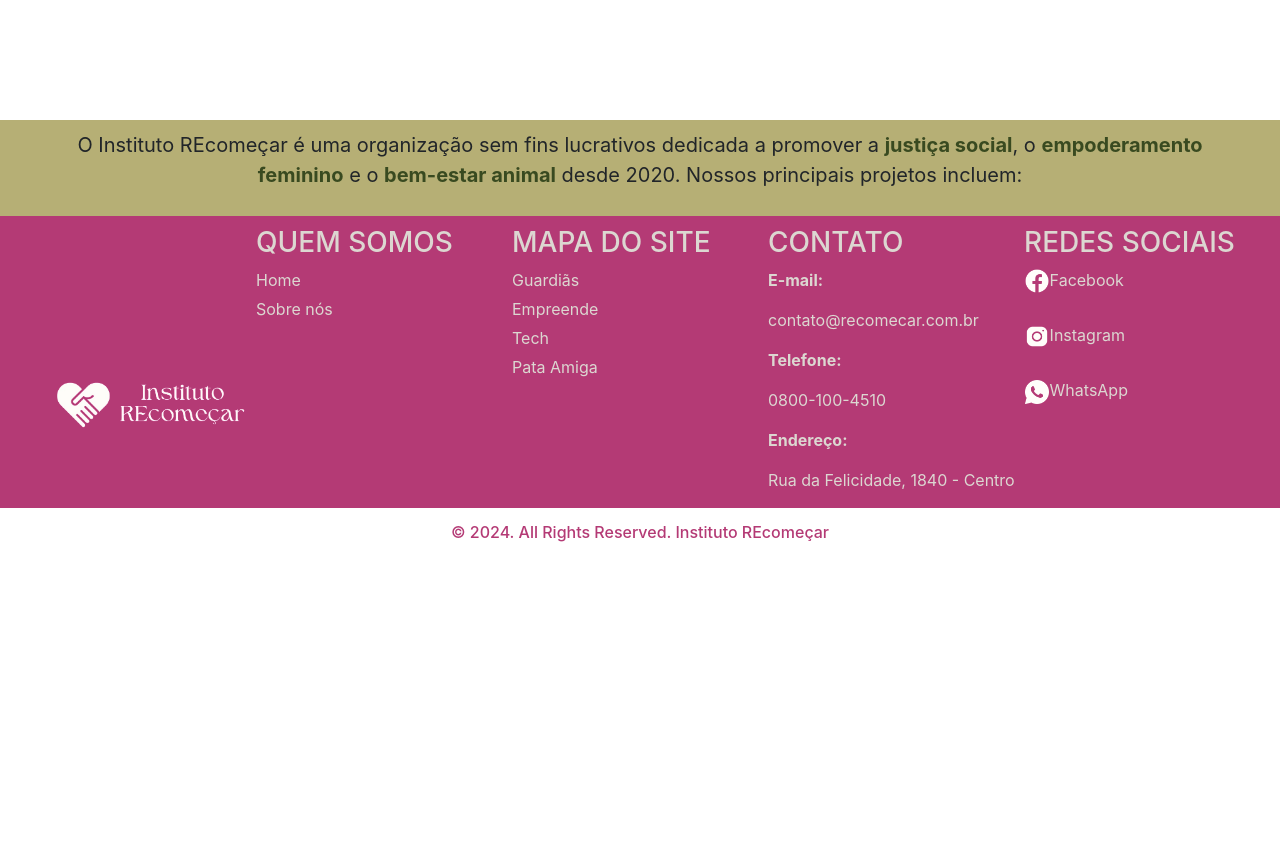
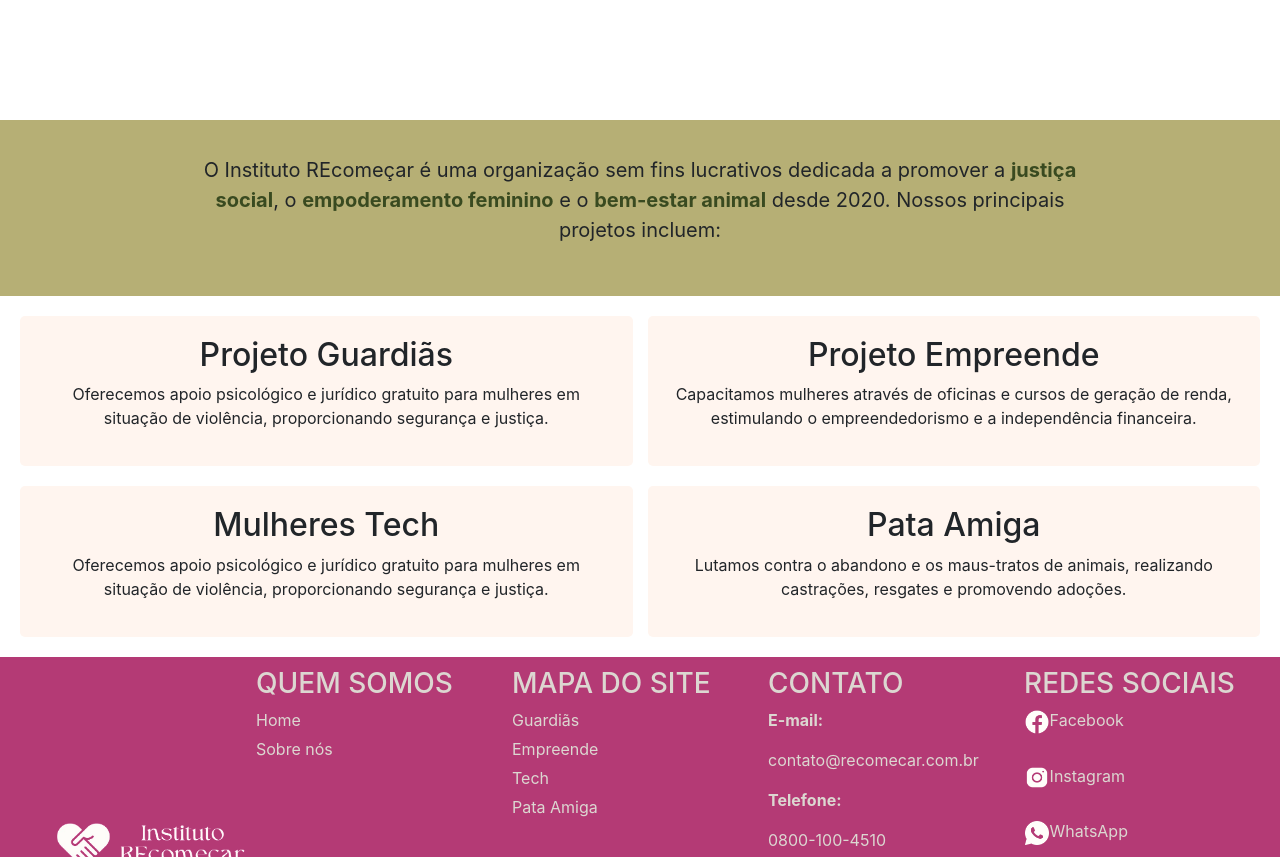
Before and after one commit to FabioCantuario/Proz_Equipe5, a plain HTML site: page index.html in a window 1280 px wide. Shown: the part 640-1497 px from the top of the page. Before the commit the page ends 1205 px from the top, so only its background shows below. Drawn offline with nearby package versions, Linux system fonts and the light colour scheme.

Commit message:
Adicionando resumo dos projetos na main

```diff
--- a/index.html
+++ b/index.html
@@ -63,6 +63,35 @@
             <p>O Instituto REcomeçar é uma organização sem fins lucrativos dedicada a promover a <strong class="negrito-verde">justiça social</strong>, o <strong class="negrito-verde">empoderamento feminino</strong> e o <strong class="negrito-verde">bem-estar animal</strong> desde 2020. Nossos principais projetos incluem:</p>
         </div>
 
+        <div class="resumo-projetos">
+            <div class="linhaUm-projetos">
+                <div class="projetoUm">
+                    <h2>Projeto Guardiãs</h2>
+                    <p>Oferecemos apoio psicológico e jurídico gratuito para mulheres em situação de violência, proporcionando segurança e justiça.</p>
+                </div>
+
+                <div class="projetoDois">
+                    <h2>Projeto Empreende</h2>
+                    <p>Capacitamos mulheres através de oficinas e cursos de geração de renda, estimulando o empreendedorismo e a independência financeira.</p>
+                </div>
+
+            </div>
+
+            <div class="linhaDois-projetos">
+                <div class="projetoTres">
+                    <h2>Mulheres Tech</h2>
+                    <p>Oferecemos apoio psicológico e jurídico gratuito para mulheres em situação de violência, proporcionando segurança e justiça.</p>
+                </div>
+
+                <div class="projetoQuatro">
+                    <h2>Pata Amiga</h2>
+                    <p>Lutamos contra o abandono e os maus-tratos de animais, realizando castrações, resgates e promovendo adoções.</p>
+                </div>
+
+            </div>
+        </div>
+
+
     </main>
 
     <footer class="rodape">
--- a/style/index.css
+++ b/style/index.css
@@ -61,6 +61,7 @@ body {
     padding: 10px 20px;
     text-align: center;
     justify-content: justify;
+    padding: 35px 150px;
 }
 
 .texto-apresentacao p {
@@ -68,3 +69,27 @@ body {
     margin-left: 50px;
     margin-right: 50px;
 }
+
+
+/* Estilo geral para os containers de projetos */
+.resumo-projetos {
+    align-items: center;
+    padding: 20px;
+    display: flex;
+    flex-direction: column;
+    gap: 20px; /* Espaçamento entre as linhas de projetos */
+}
+
+.linhaUm-projetos, .linhaDois-projetos {
+    display: flex;
+    justify-content: space-between;
+    gap: 15px; /* Espaçamento entre os projetos na mesma linha */
+}
+
+.projetoUm, .projetoDois, .projetoTres, .projetoQuatro {
+    flex: 1;
+    padding: 20px;
+    border-radius: 5px;
+    background-color: #FFF5EF;
+    text-align: center;
+}
```
